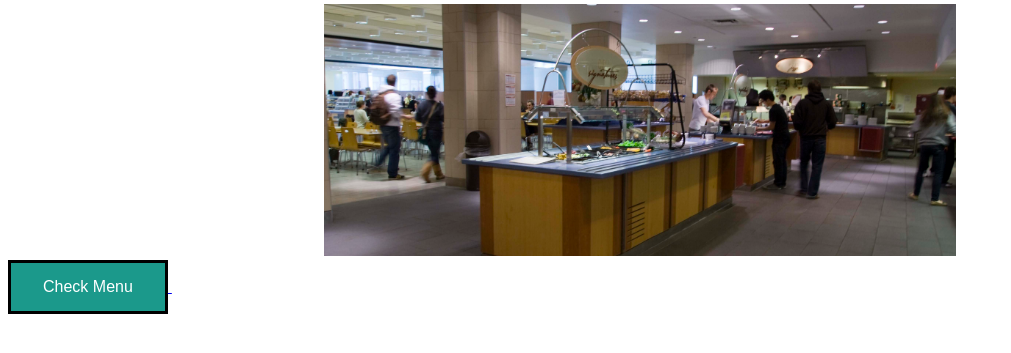
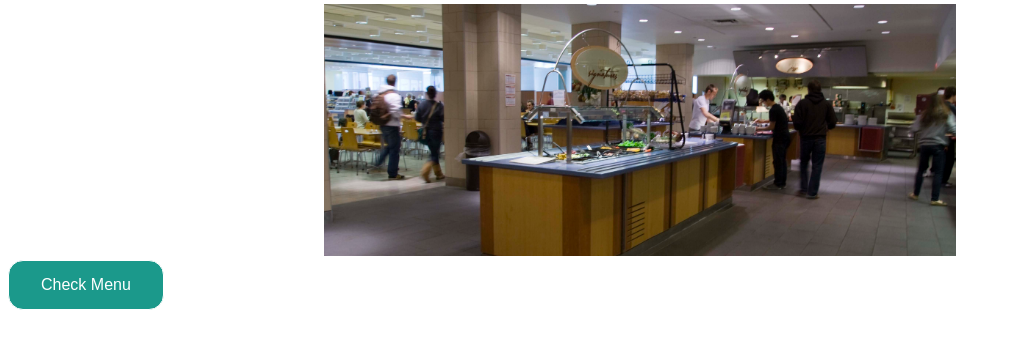
Before and after one commit to MLHDegenerates/DiningHallApp, a Flask app: page /Leonard in a window 1280 px wide. Shown: the part 135-488 px from the top of the page, without its empty margins (0-1011 px from the left). Run offline with Flask 2, Linux system fonts and the light colour scheme.

Commit message:
new css bois

```diff
--- a/app/templates/Leonard.html
+++ b/app/templates/Leonard.html
@@ -11,9 +11,11 @@
     position: relative;
     left: 25%
     }
+
     #menu {
     background-color: #1b998b;
-    border: 3px solid #000000;
+    border: 1px solid white;
+    border-radius: 15px;
     color: white;
     padding: 15px 32px;
     text-align: center;
@@ -26,9 +28,10 @@
 
 <body>
 <div><img src="/static/Lenn.jpg"></div>
-    <div><a href="https://dining.queensu.ca/wp-content/uploads/2017/11/LeoP3W5.htm">
-        <button id="menu">Check Menu</button>
-    </a>﻿
-</div>
+    <div>
+        <a style="text-decoration:none;" href="https://dining.queensu.ca/wp-content/uploads/2017/11/LeoP3W5.htm">
+            <button id="menu">Check Menu</button>
+        </a>
+    </div>
 </body>
 {% endblock %}
```
